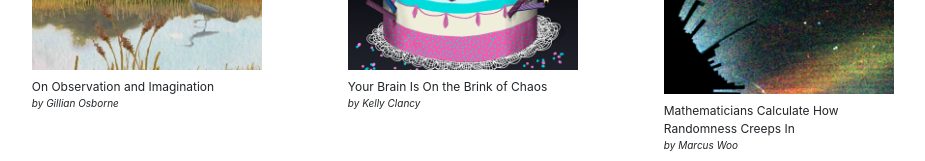
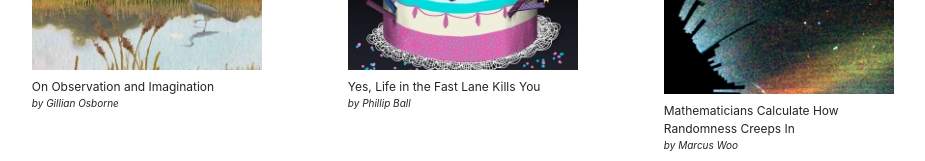
Before and after one commit to SunShineOneX/nautilus_mockup, a React (Create React App) app: page / in a window 1280 px wide. Shown: the part 694-855 px from the top of the page, without its empty margins (177-1102 px from the left). Built offline with nearby package versions, Linux system fonts and the light colour scheme.

Commit message:
third row card upd

```diff
--- a/src/components/Channels.js
+++ b/src/components/Channels.js
@@ -84,8 +84,8 @@ function Channels() {
                         <div id="card" class="card">
                             <p>Aging</p>
                             <img class="card-images" src={require("../assets/aging.png")}className="card-img-top frag" alt=""></img>
-                            <p class="sub-title">Your Brain Is On the Brink of Chaos</p>
-                            <p class="author">by Kelly Clancy</p>
+                            <p class="sub-title">Yes, Life in the Fast Lane Kills You</p>
+                            <p class="author">by Phillip Ball</p>
                         </div>
                     </div>
                     <div class="col-lg-4">
```
